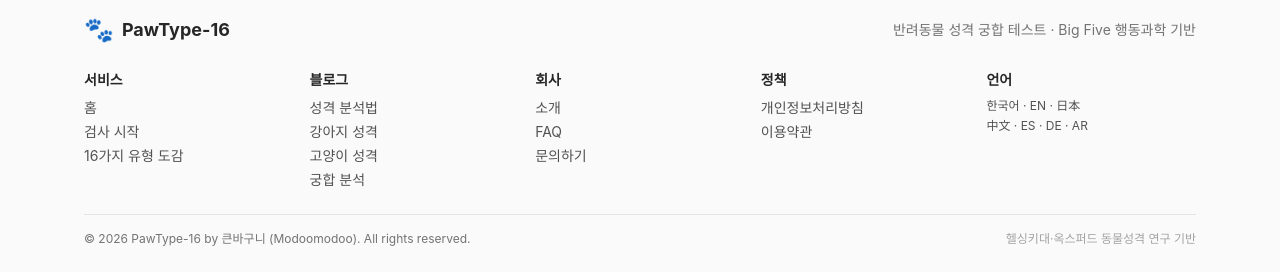
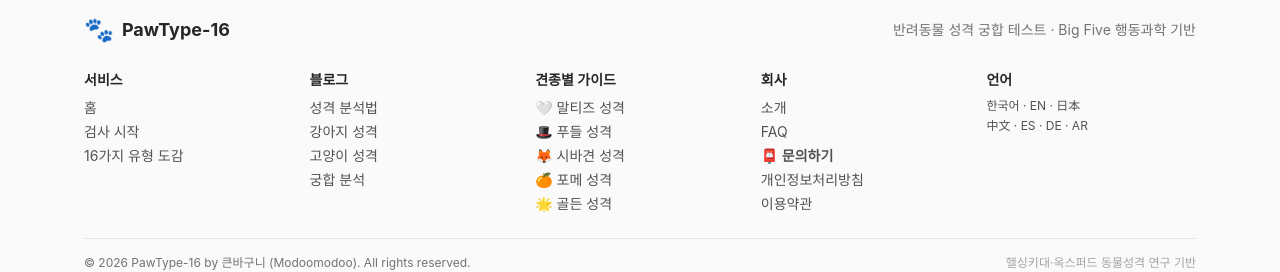
Before and after one commit to ggf922/pawtype16, a Next.js app: page /en/result in a window 1280 px wide. Shown: the part 891-1163 px from the top of the page. Built offline with nearby package versions, Linux system fonts and the light colour scheme; no server answers.

Commit message:
feat: link contact page + add 5 breed blogs to footer (SEO + AdSense)

```diff
--- a/app/components/Footer.tsx
+++ b/app/components/Footer.tsx
@@ -4,10 +4,11 @@ import Link from "next/link";
 import { useParams } from "next/navigation";
 
 /**
- * 사이트 전체 푸터 컴포넌트 v2
- * - AdSense 승인 필수: 개인정보처리방침·이용약관 링크 필수
- * - 블로그·About·FAQ 링크 추가 (내부 링크 강화 → SEO 향상)
- * - 다국어 지원 (locale에 따라 URL 자동 조정)
+ * 사이트 전체 푸터 컴포넌트 v3
+ * - AdSense 승인 필수: 개인정보처리방침·이용약관·문의하기 링크 필수
+ * - 견종별 블로그 5개 링크 추가 (SEO 강화)
+ * - Contact 페이지 링크 연결 (mailto → /contact)
+ * - 다국어 지원
  */
 
 export default function Footer() {
@@ -52,93 +53,95 @@ export default function Footer() {
               </li>
             </ul>
           </div>
+
           <div>
             <h3 className="font-semibold text-neutral-800 mb-2">블로그</h3>
             <ul className="space-y-1 text-neutral-600">
               <li>
-                <Link
-                  href={`/${locale}/blog/pet-personality-guide`}
-                  className="hover:text-orange-600 transition"
-                >
+                <Link href={`/${locale}/blog/pet-personality-guide`} className="hover:text-orange-600 transition">
                   성격 분석법
                 </Link>
               </li>
               <li>
-                <Link
-                  href={`/${locale}/blog/dog-personality-types`}
-                  className="hover:text-orange-600 transition"
-                >
+                <Link href={`/${locale}/blog/dog-personality-types`} className="hover:text-orange-600 transition">
                   강아지 성격
                 </Link>
               </li>
               <li>
-                <Link
-                  href={`/${locale}/blog/cat-personality-types`}
-                  className="hover:text-orange-600 transition"
-                >
+                <Link href={`/${locale}/blog/cat-personality-types`} className="hover:text-orange-600 transition">
                   고양이 성격
                 </Link>
               </li>
               <li>
-                <Link
-                  href={`/${locale}/blog/pet-owner-compatibility`}
-                  className="hover:text-orange-600 transition"
-                >
+                <Link href={`/${locale}/blog/pet-owner-compatibility`} className="hover:text-orange-600 transition">
                   궁합 분석
                 </Link>
               </li>
             </ul>
           </div>
+
+          <div>
+            <h3 className="font-semibold text-neutral-800 mb-2">견종별 가이드</h3>
+            <ul className="space-y-1 text-neutral-600">
+              <li>
+                <Link href={`/${locale}/blog/maltese-personality-guide`} className="hover:text-orange-600 transition">
+                  🤍 말티즈 성격
+                </Link>
+              </li>
+              <li>
+                <Link href={`/${locale}/blog/poodle-personality-types`} className="hover:text-orange-600 transition">
+                  🎩 푸들 성격
+                </Link>
+              </li>
+              <li>
+                <Link href={`/${locale}/blog/shiba-inu-personality`} className="hover:text-orange-600 transition">
+                  🦊 시바견 성격
+                </Link>
+              </li>
+              <li>
+                <Link href={`/${locale}/blog/pomeranian-personality-guide`} className="hover:text-orange-600 transition">
+                  🍊 포메 성격
+                </Link>
+              </li>
+              <li>
+                <Link href={`/${locale}/blog/golden-retriever-personality`} className="hover:text-orange-600 transition">
+                  🌟 골든 성격
+                </Link>
+              </li>
+            </ul>
+          </div>
+
           <div>
             <h3 className="font-semibold text-neutral-800 mb-2">회사</h3>
             <ul className="space-y-1 text-neutral-600">
               <li>
-                <Link
-                  href={`/${locale}/about`}
-                  className="hover:text-orange-600 transition"
-                >
+                <Link href={`/${locale}/about`} className="hover:text-orange-600 transition">
                   소개
                 </Link>
               </li>
               <li>
-                <Link
-                  href={`/${locale}/faq`}
-                  className="hover:text-orange-600 transition"
-                >
+                <Link href={`/${locale}/faq`} className="hover:text-orange-600 transition">
                   FAQ
                 </Link>
               </li>
               <li>
-                <a
-                  href="mailto:pawtype16@gmail.com"
-                  className="hover:text-orange-600 transition"
-                >
-                  문의하기
-                </a>
+                <Link href={`/${locale}/contact`} className="hover:text-orange-600 transition font-semibold">
+                  📮 문의하기
+                </Link>
               </li>
-            </ul>
-          </div>
-          <div>
-            <h3 className="font-semibold text-neutral-800 mb-2">정책</h3>
-            <ul className="space-y-1 text-neutral-600">
               <li>
-                <Link
-                  href={`/${locale}/privacy`}
-                  className="hover:text-orange-600 transition"
-                >
+                <Link href={`/${locale}/privacy`} className="hover:text-orange-600 transition">
                   개인정보처리방침
                 </Link>
               </li>
               <li>
-                <Link
-                  href={`/${locale}/terms`}
-                  className="hover:text-orange-600 transition"
-                >
+                <Link href={`/${locale}/terms`} className="hover:text-orange-600 transition">
                   이용약관
                 </Link>
               </li>
             </ul>
           </div>
+
           <div>
             <h3 className="font-semibold text-neutral-800 mb-2">언어</h3>
             <ul className="space-y-1 text-neutral-600 text-xs">
```
